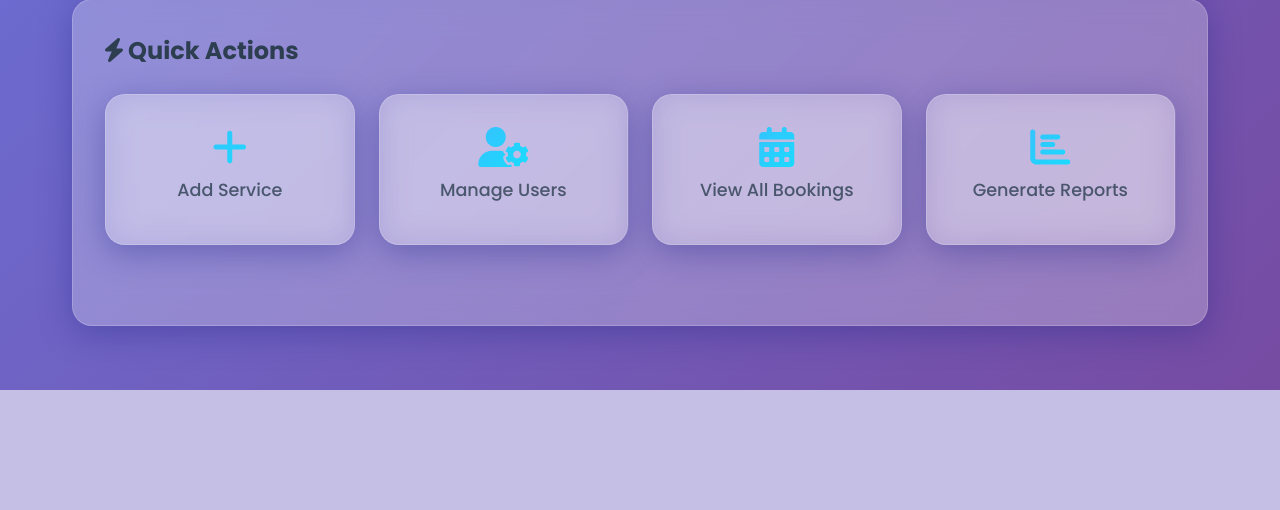
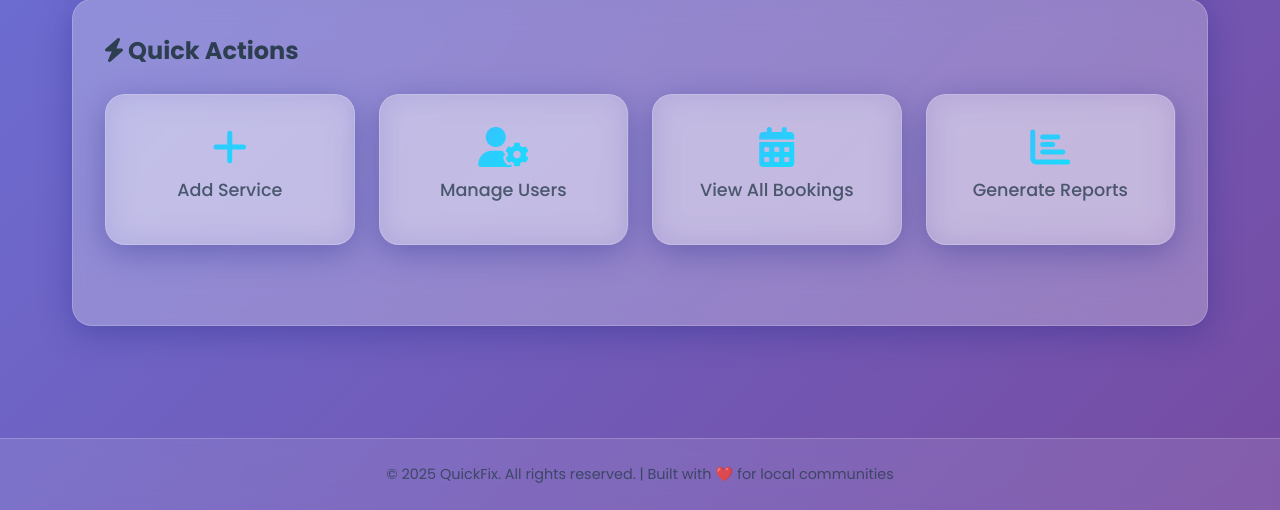
Before and after one commit to roujandrey18/quickfix, a PHP site: page /quickfix/admin/dashboard.php in a window 1280 px wide. Shown: the part 1034-1544 px from the top of the page. Before the commit the page ends 1424 px from the top, so only its background shows below. Run offline with PHP 8.4, Linux system fonts and the light colour scheme; a user stored in the database is signed in; data comes from the database, SQL or seed files in the repository.

Commit message:
Add consistent footer component to all dashboard pages
Co-authored-by: roujandrey18 <229887697+roujandrey18@users.noreply.github.com>

```diff
--- a/quickfix/admin/dashboard.php
+++ b/quickfix/admin/dashboard.php
@@ -276,6 +276,8 @@ $recent_bookings = $stmt->fetchAll(PDO::FETCH_ASSOC);
         </div>
     </div>
 
+    <?php include '../includes/footer.php'; ?>
+
     <script src="../assets/js/main.js"></script>
     <script src="../assets/js/admin-theme.js"></script>
 </body>
--- /dev/null
+++ b/quickfix/includes/footer.php
@@ -0,0 +1,10 @@
+<!-- Footer -->
+<footer style="background: rgba(255, 255, 255, 0.1); backdrop-filter: blur(10px); -webkit-backdrop-filter: blur(10px); border-top: 1px solid rgba(255, 255, 255, 0.2); padding: 1.5rem 0; margin-top: 3rem;">
+    <div class="dashboard-container" style="max-width: 1200px; margin: 0 auto; padding: 0 2rem;">
+        <div style="text-align: center; color: #2c3e50;">
+            <p style="margin: 0; font-size: 0.9rem; opacity: 0.8;">
+                &copy; <?php echo date('Y'); ?> QuickFix. All rights reserved. | Built with ❤️ for local communities
+            </p>
+        </div>
+    </div>
+</footer>
--- a/quickfix/provider/dashboard.php
+++ b/quickfix/provider/dashboard.php
@@ -489,5 +489,7 @@ foreach ($bookings as $booking) {
         });
     });
     </script>
+
+    <?php include '../includes/footer.php'; ?>
 </body>
 </html>
--- a/quickfix/user/dashboard.php
+++ b/quickfix/user/dashboard.php
@@ -272,6 +272,8 @@ $services = $stmt->fetchAll(PDO::FETCH_ASSOC);
         </div>
     </div>
 
+    <?php include '../includes/footer.php'; ?>
+
     <script src="../assets/js/main.js"></script>
 </body>
 </html>
```
